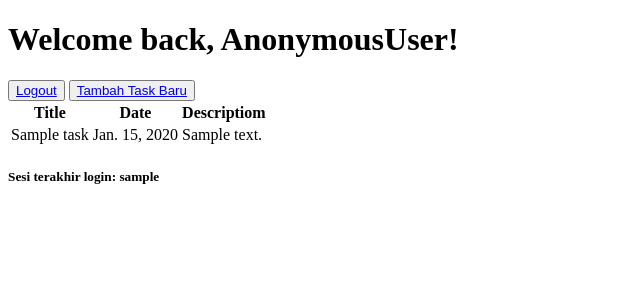
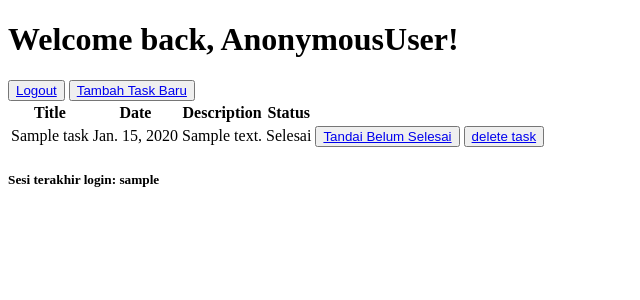
Before and after one commit to fresst/assignment-pbp-2022, a Django app: template todolist/templates/todolist.html in a window 1280 px wide. Shown: the top 300 px of the page, without its empty margins (0-640 px from the left). Run offline with Django 4.2, Linux system fonts and the light colour scheme; tables that the repository leaves empty hold one stand-in row (values such as "Sample post"); the template is opened without the code that fills it: values that come from a table or form of the project are taken from there, most other values are stand-ins (such as "Sample title", 1, 10 or a date in 2020).

Commit message:
updating todolist/ assignment 4

```diff
--- a/todolist/models.py
+++ b/todolist/models.py
@@ -13,9 +13,14 @@ class Task(models.Model):
     date = models.DateField()
     title = models.CharField(max_length=255)
     description = models.TextField()
+    is_finished = models.BooleanField(default=False)
 
     def __str__(self):
         return self.title
+
+    def change_status(self):
+        self.is_finished = not self.is_finished
+        self.save()
 
 class CreateTaskForm(forms.ModelForm):
 
--- a/todolist/templates/todolist.html
+++ b/todolist/templates/todolist.html
@@ -14,7 +14,10 @@
       <tr>
         <th>Title</th>
         <th>Date</th>
-        <th>Descriptiom</th>
+        <th>Description</th>
+        <th>Status</th>
+        <th></th>
+        <th></th>
       </tr>
       {% comment %} Add the data below this line {% endcomment %}
       {% for task in tasks %}
@@ -22,6 +25,19 @@
           <td>{{task.title}}</td>
           <td>{{task.date}}</td>
           <td>{{task.description}}</td>
+          <td>{% if task.is_finished %} Selesai
+              {% else %} Belum selesai {% endif %} </td>
+          <td>
+            <button><a href="{% url 'todolist:change_status' task.id %}">
+              {% if task.is_finished %} Tandai Belum Selesai
+              {% else %} Tandai Selesai {% endif %}
+            </a></button>
+          </td>
+          <td>
+            <button><a href="{% url 'todolist:delete_task' task.id %}">
+              delete task
+            </a></button>
+          </td>
         </tr>
       {% endfor %}
   </table>
--- a/todolist/urls.py
+++ b/todolist/urls.py
@@ -1,5 +1,5 @@
 from django.urls import path
-from todolist.views import user_register, user_login, user_logout, show_todolist, create_task
+from todolist.views import change_status, delete_task, user_register, user_login, user_logout, show_todolist, create_task
 
 app_name = 'todolist'
 
@@ -9,4 +9,6 @@ urlpatterns = [
     path('login/', user_login, name='user_login'),
     path('logout/', user_logout, name='user_logout'),
     path('create-task/', create_task, name='create_task'),
+    path('delete-task/<int:id>', delete_task, name='delete_task'),
+    path('change-status/<int:id>', change_status, name='change_status'),
 ]
```
Also changed, not shown: todolist/views.py (+10 -0 lines), todolist/migrations/0002_task_is_finished.py (added).
